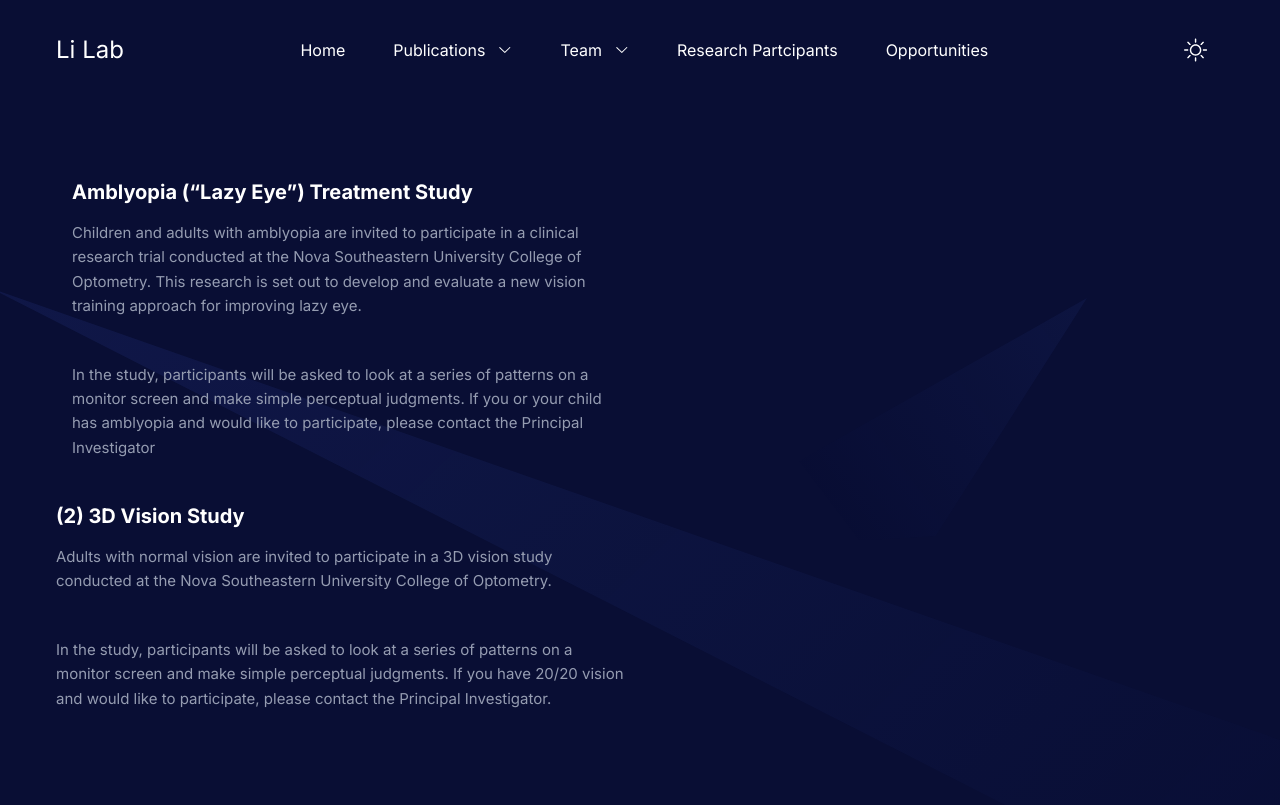
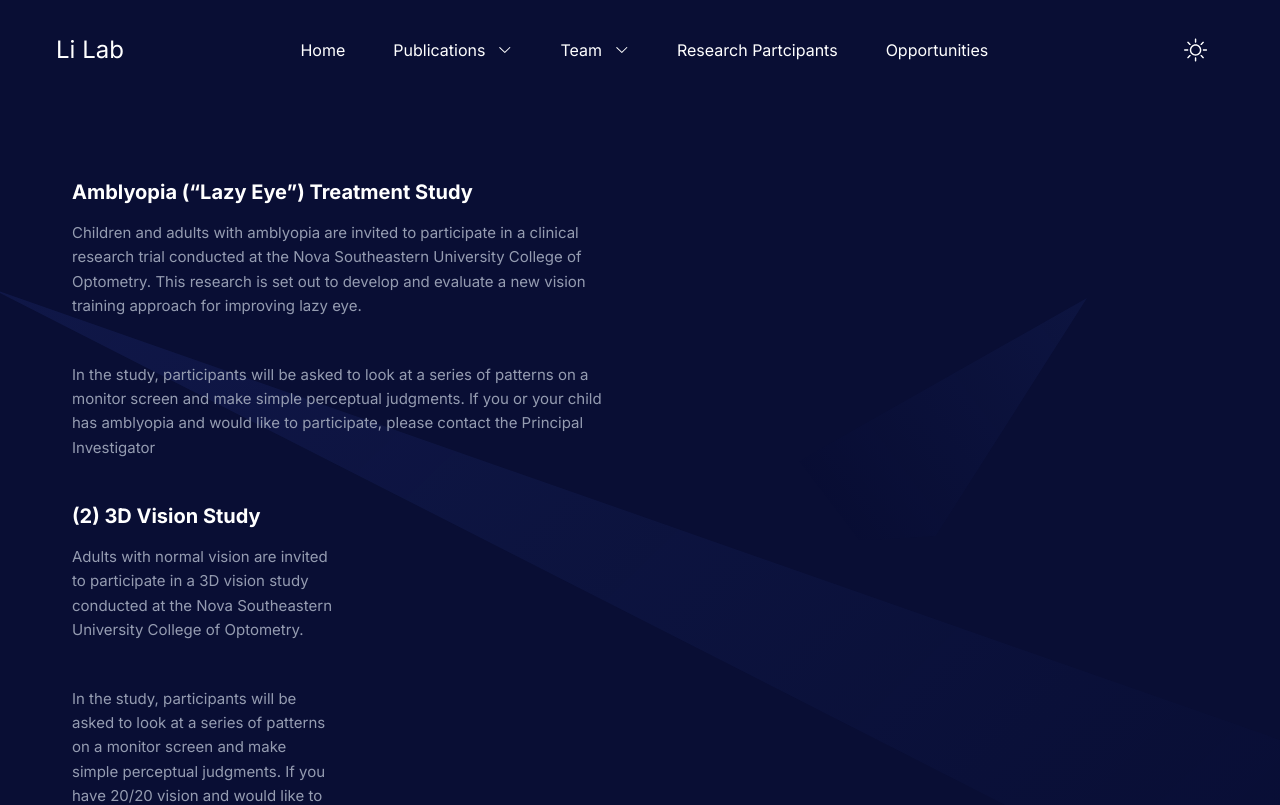
Before and after one commit to orogerli/RogerLabWebsite, a Next.js app: page /signup in a window 1280 px wide. Shown: the top 805 px of the page. Built offline with nearby package versions, Linux system fonts and the light colour scheme.

Commit message:
Update page.tsx

```diff
--- a/app/signup/page.tsx
+++ b/app/signup/page.tsx
@@ -17,7 +17,6 @@ const SignupPage = () => {
     <>
       <section className="relative z-10 overflow-hidden pt-36 pb-16 md:pb-20 lg:pt-[180px] lg:pb-28">
       <div className="container">
-        <div className="border-b border-body-color/[.15] pb-16 dark:border-white/[.15] md:pb-20 lg:pb-28">
 
             <div className="w-full px-4 lg:w-1/2">
               <SectionTitle
@@ -33,7 +32,7 @@ const SignupPage = () => {
 
 
 
-          </div>
+
           <div className="-mx-4 flex flex-wrap items-center">
             <div className="w-full px-4 lg:w-1/2">
               <SectionTitle
```
